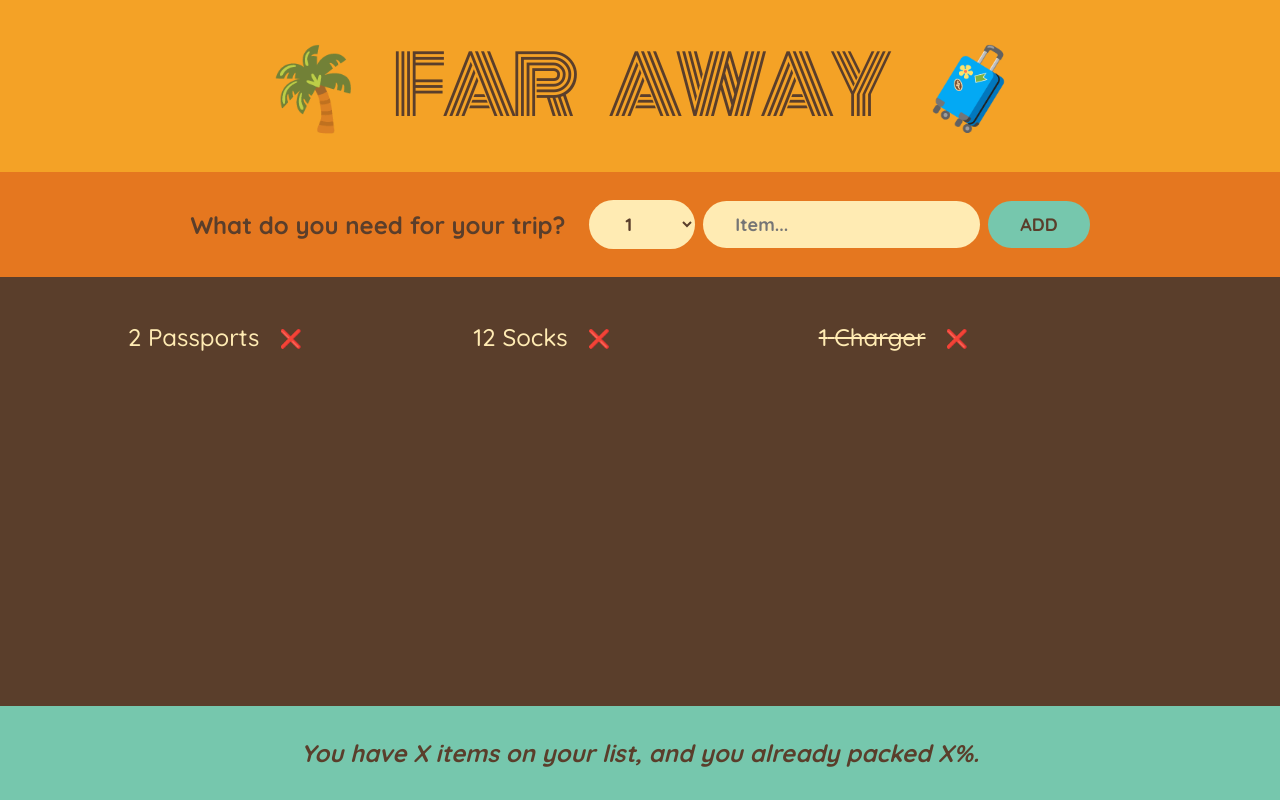
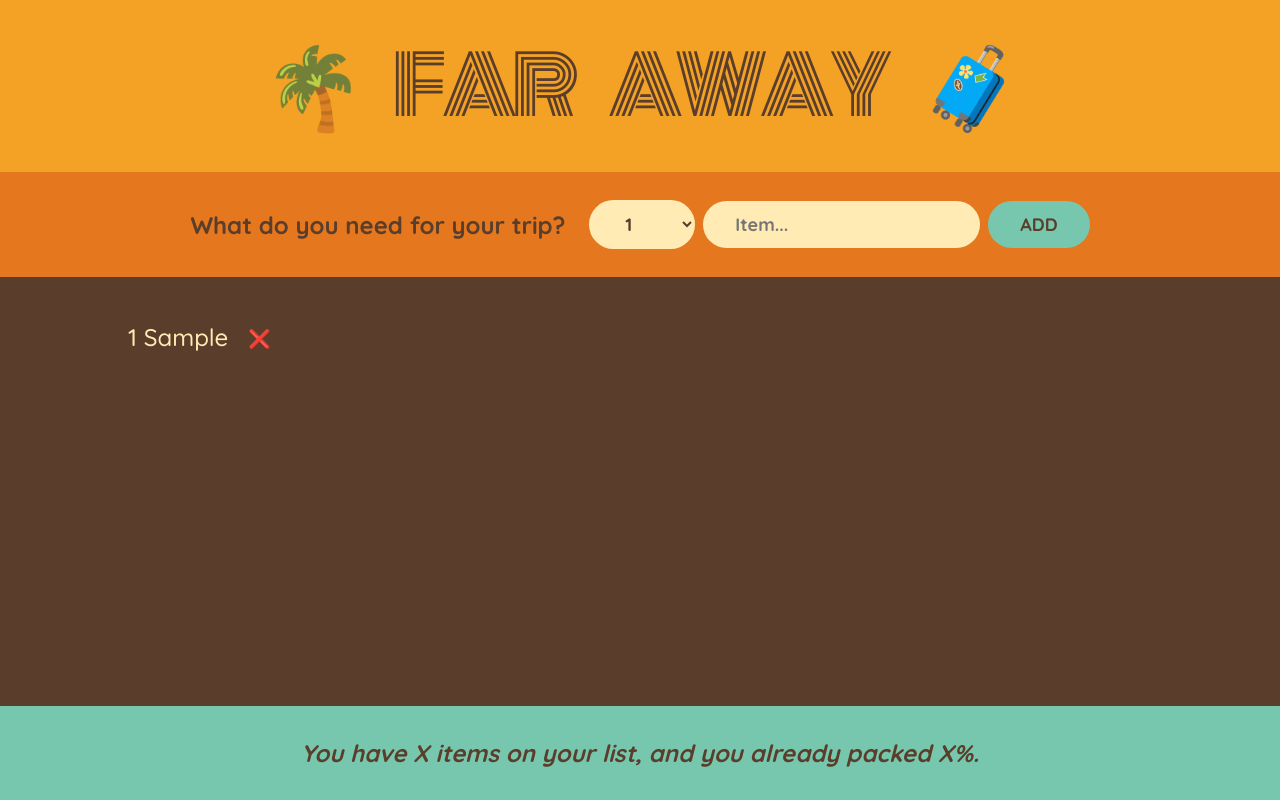
Before and after one commit to natalieflcn/React-Coding-Challenges, a React (Create React App) app in the folder cc-travel-list/: page / in a window 1280 px wide. Both pictures are taken after typing "Sample" into the empty fields and a click on the button "ADD". Built offline with nearby package versions, Linux system fonts and the light colour scheme.

Commit message:
Lifted state and enforced child-to-parent communication between components.

```diff
--- a/cc-travel-list/src/App.js
+++ b/cc-travel-list/src/App.js
@@ -1,18 +1,22 @@
 import { useState } from "react";
 import "./App.css";
 
-const initialItems = [
-  { id: 1, description: "Passports", quantity: 2, packed: false },
-  { id: 2, description: "Socks", quantity: 12, packed: false },
-  { id: 3, description: "Charger", quantity: 1, packed: true },
-];
+export default function App() {
+  const [items, setItems] = useState([]);
 
-export default function App() {
+  function handleAddItems(item) {
+    setItems((items) => [...items, item]);
+  }
+
+  function handleDeleteItem(id) {
+    setItems((items) => items.filter((item) => item.id !== id));
+  }
+
   return (
     <div className="app">
       <Logo />
-      <Form />
-      <PackingList />
+      <Form onAddItems={handleAddItems} />
+      <PackingList items={items} onDeleteItem={handleDeleteItem} />
       <Stats />
     </div>
   );
@@ -21,7 +25,7 @@
 function Logo() {
   return <h1>🌴 Far Away 🧳</h1>;
 }
-function Form() {
+function Form({ onAddItems }) {
   const [description, setDescription] = useState("");
   const [quantity, setQuantity] = useState(1);
 
@@ -31,6 +35,8 @@
     if (!description) return;
 
     const newItem = { description, quantity, packed: false, id: Date.now() };
+
+    onAddItems(newItem);
     setDescription("");
     setQuantity(1);
 
@@ -59,25 +65,25 @@
     </form>
   );
 }
-function PackingList() {
+function PackingList({ items, onDeleteItem }) {
   return (
     <div className="list">
       <ul>
-        {initialItems.map((item) => (
-          <Item item={item} key={item.id} />
+        {items.map((item) => (
+          <Item item={item} key={item.id} onDeleteItem={onDeleteItem} />
         ))}
       </ul>
     </div>
   );
 }
 
-function Item({ item }) {
+function Item({ item, onDeleteItem }) {
   return (
     <li>
       <span style={item.packed ? { textDecoration: "line-through" } : {}}>
         {item.quantity} {item.description}
       </span>
-      <button>❌</button>
+      <button onClick={() => onDeleteItem(item.id)}>❌</button>
     </li>
   );
 }
```
